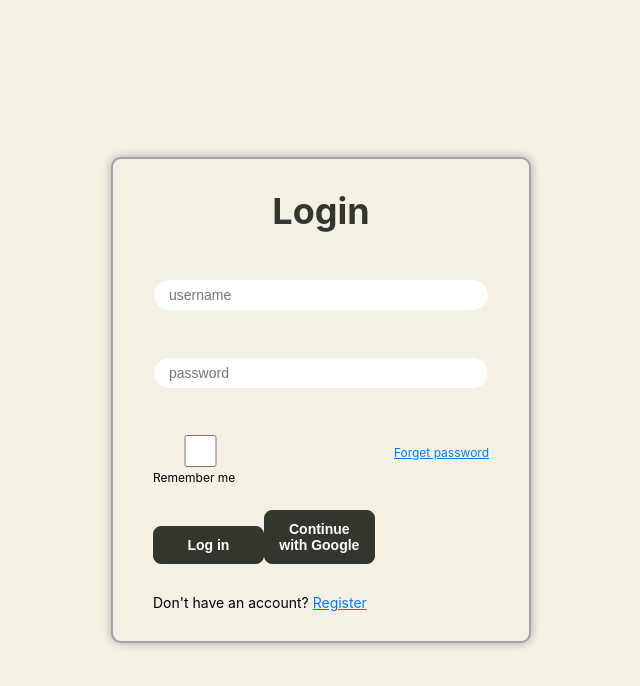
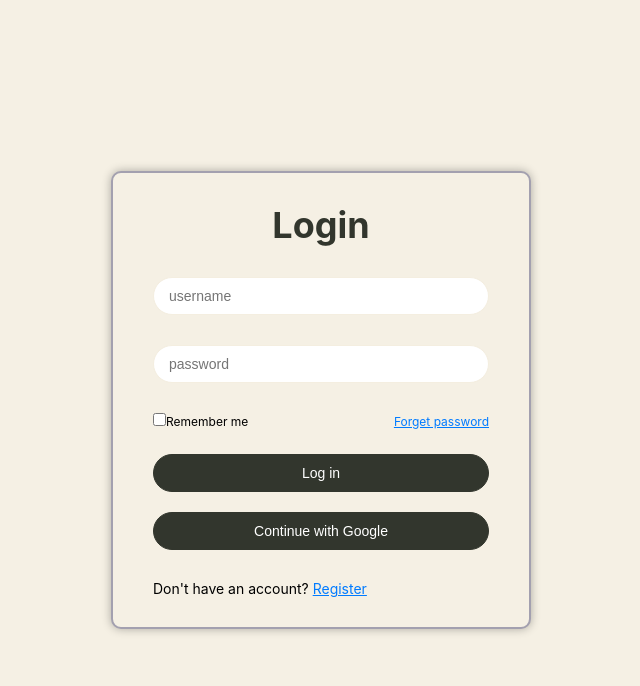
Before and after one commit to mahfouz72/LiBooks, a React (Create React App) app in the folder frontend/: page / in a window 1280 px wide. Shown: the top 686 px of the page, without its empty margins (319-959 px from the left). Built offline with nearby package versions, Linux system fonts and the light colour scheme.

Commit message:
style: rename CSS classes for input and buttons in EditShelfModal to fix bug in login form

```diff
--- a/frontend/src/Components/EditShelfModal/EditShelfModal.css
+++ b/frontend/src/Components/EditShelfModal/EditShelfModal.css
@@ -19,7 +19,7 @@
     box-shadow: 0 2px 8px rgba(0, 0, 0, 0.5);
 }
 
-input {
+.inputRename {
     width: 100%;
     height: 2rem;
     margin-top: 1rem;
@@ -36,7 +36,7 @@ input {
     margin-left: auto;
 }
 
-button {
+.shelfModalButton {
     width: 33%;
     cursor: pointer;
     font-weight: 600;
--- a/frontend/src/Components/EditShelfModal/EditShelfModal.jsx
+++ b/frontend/src/Components/EditShelfModal/EditShelfModal.jsx
@@ -10,15 +10,16 @@ function EditShelfModal({onCancel, onRename, onDelete, name}) {
             <div className="modal">
                 <h2>Edit Bookshelf</h2>
                 <input
+                    className="inputRename"
                     type="text"
                     value={newName}
                     onChange={(e) => setNewName(e.target.value)}
                     placeholder = {name}
                 />
                 <div className="buttons">
-                    <button className="rename" onClick={() => onRename(newName)}>Rename</button>
-                    <button className="cancel" onClick={onCancel}>Cancel</button>
-                    <button className="delete" onClick={onDelete}>Delete</button>
+                    <button className="rename shelfModalButton" onClick={() => onRename(newName)}>Rename</button>
+                    <button className="cancel shelfModalButton" onClick={onCancel}>Cancel</button>
+                    <button className="delete shelfModalButton" onClick={onDelete}>Delete</button>
                 </div>
             </div>
         </div>
--- a/frontend/src/pages/profile/Profile.css
+++ b/frontend/src/pages/profile/Profile.css
@@ -24,7 +24,6 @@
 .follows {
   display: flex;
   width: fit-content;
-  gap: 1.5vw;
 }
 
 .followsButton {
```
